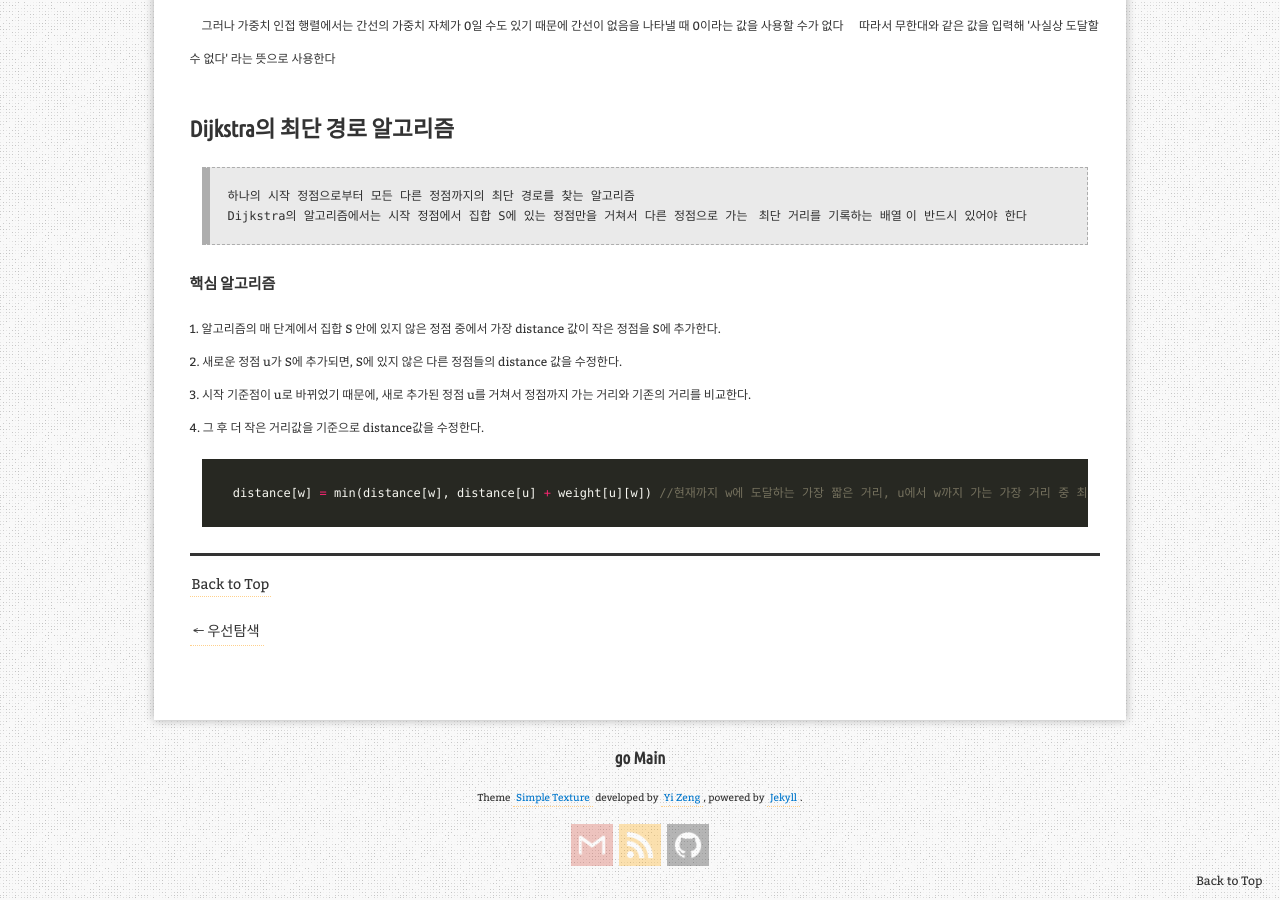
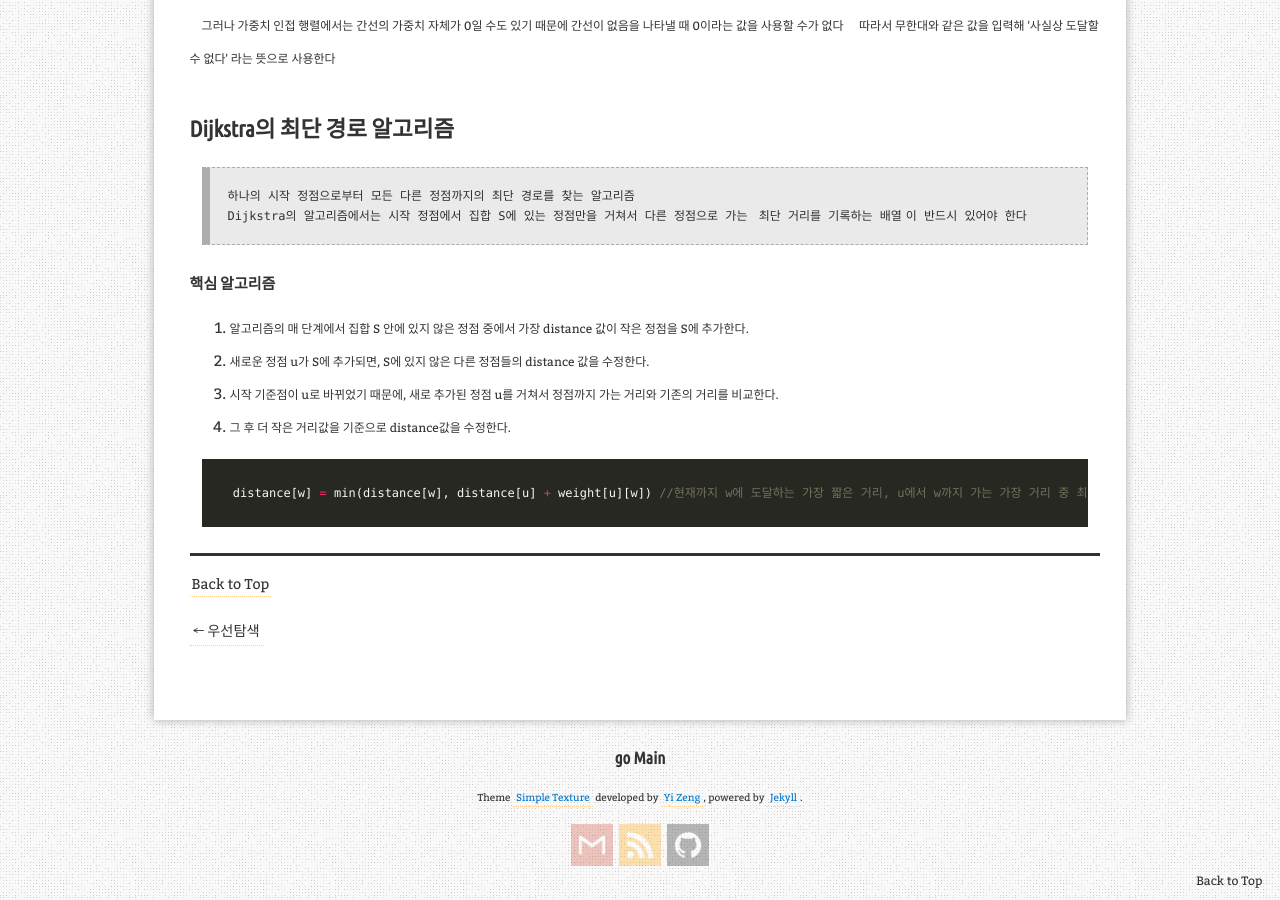
Before and after one commit to aristohyun/aristohyun.github.io, a Jekyll site: the page built from _posts/2020-07-30-ShortestPath.md, in a window 1280 px wide and 900 px high, scrolled down 703 px. Built offline with Jekyll 4.4.1, drawn with Linux system fonts in a browser that asks for light colours; comment, search, counter and statistics services are not loaded.

Commit message:
Update 2020-07-30-ShortestPath.md

```diff
--- a/_posts/2020-07-30-ShortestPath.md
+++ b/_posts/2020-07-30-ShortestPath.md
@@ -28,10 +28,10 @@ redirect_from:
 > Dijkstra의 알고리즘에서는 시작 정점에서 집합 S에 있는 정점만을 거쳐서 다른 정점으로 가는 `최단 거리를 기록하는 배열`이 반드시 있어야 한다
 
 #### 핵심 알고리즘
-<span class="nomargin">1. 알고리즘의 매 단계에서 집합 S 안에 있지 않은 정점 중에서 가장 distance 값이 작은 정점을 S에 추가한다. </span>
-<span class="nomargin">2. 새로운 정점 u가 S에 추가되면, S에 있지 않은 다른 정점들의 distance 값을 수정한다. </span>
-<span class="nomargin">3. 시작 기준점이 u로 바뀌었기 때문에, 새로 추가된 정점 u를 거쳐서 정점까지 가는 거리와 기존의 거리를 비교한다.  </span>
-<span class="nomargin">4. 그 후 더 작은 거리값을 기준으로 distance값을 수정한다.</span>
+1. <span class="nomargin">알고리즘의 매 단계에서 집합 S 안에 있지 않은 정점 중에서 가장 distance 값이 작은 정점을 S에 추가한다. </span>
+2. <span class="nomargin">새로운 정점 u가 S에 추가되면, S에 있지 않은 다른 정점들의 distance 값을 수정한다. </span>
+3. <span class="nomargin">시작 기준점이 u로 바뀌었기 때문에, 새로 추가된 정점 u를 거쳐서 정점까지 가는 거리와 기존의 거리를 비교한다.  </span>
+4. <span class="nomargin">그 후 더 작은 거리값을 기준으로 distance값을 수정한다.</span>
 
 ~~~ c++
  distance[w] = min(distance[w], distance[u] + weight[u][w]) //현재까지 w에 도달하는 가장 짧은 거리, u에서 w까지 가는 가장 거리 중 최소치
```
